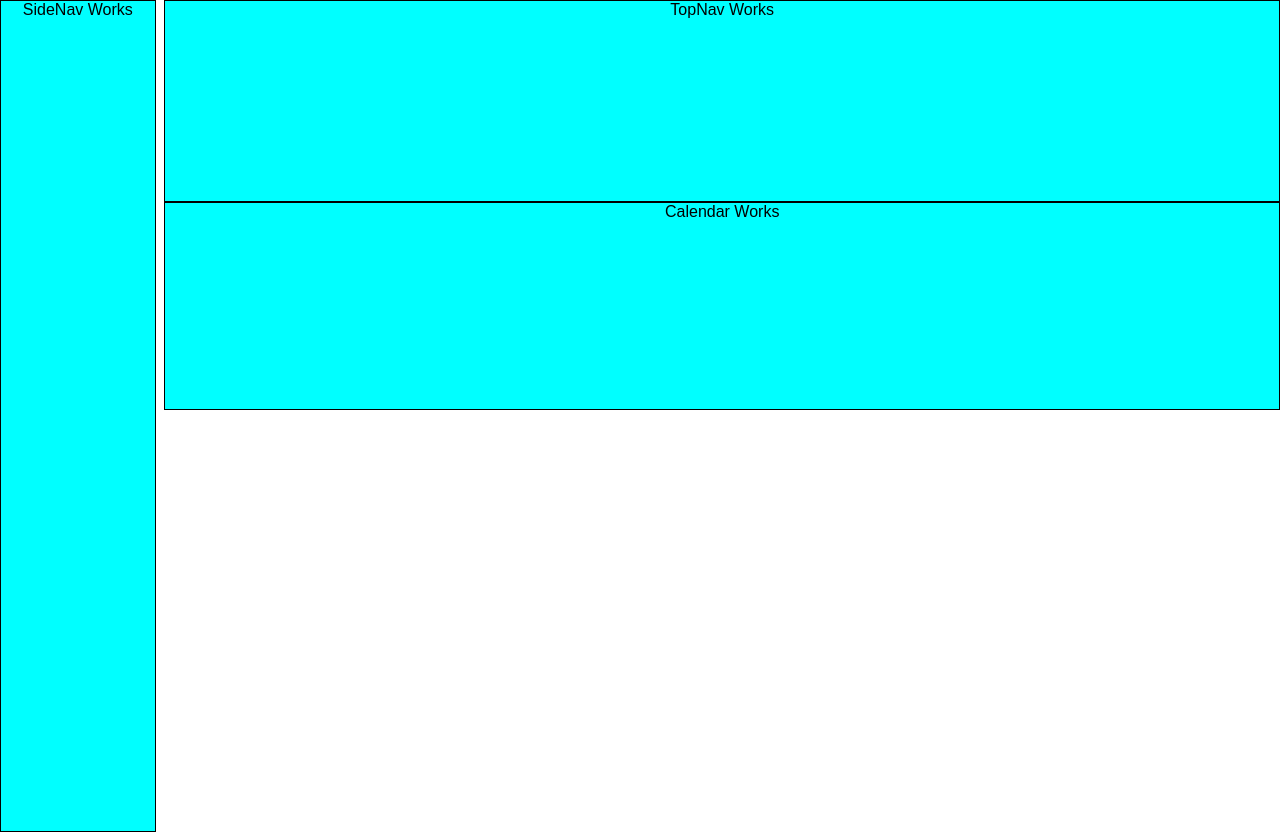
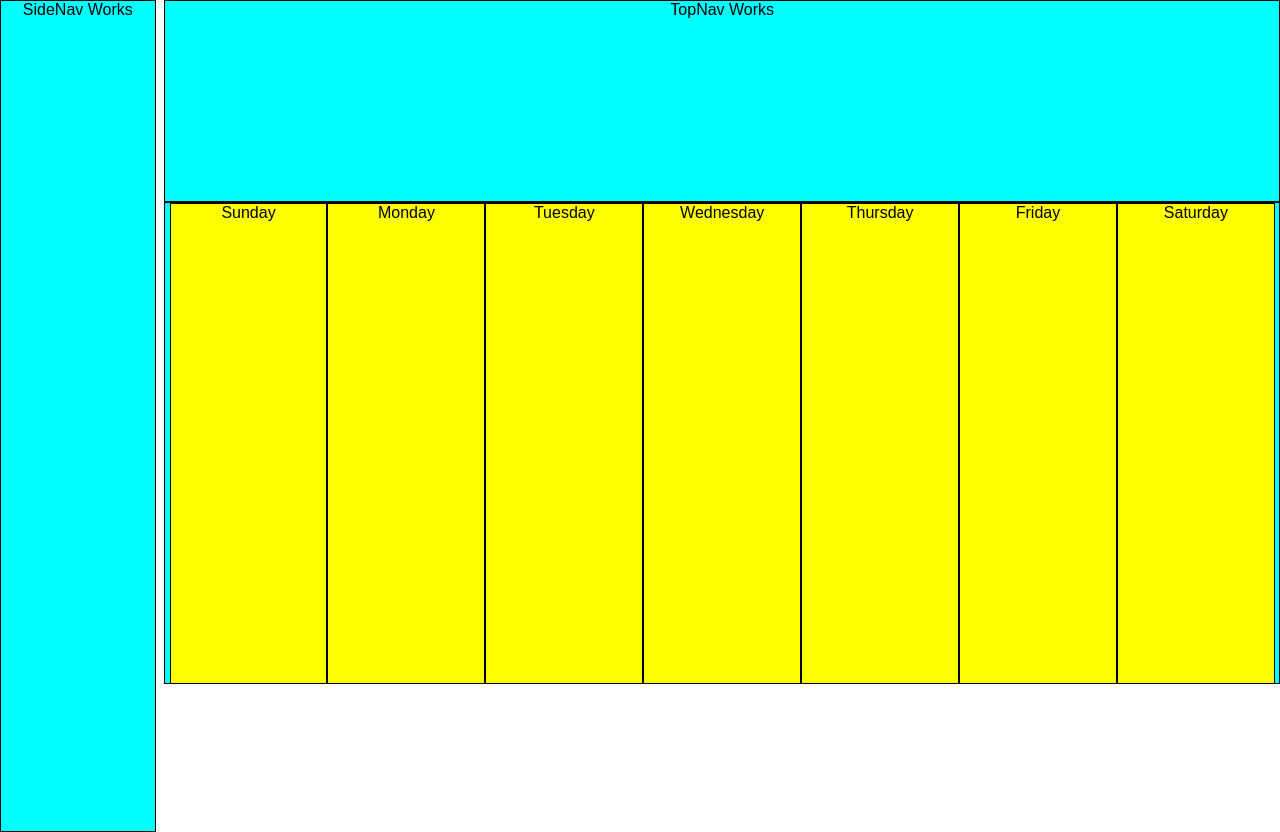
Before and after one commit to devinmounts/meeting-manager, a React (Create React App) app: page / in a window 1280 px wide. Built offline with nearby package versions, Linux system fonts and the light colour scheme; the HTML template or start-up script is replaced by a standard one.

Commit message:
add day columns to calendar.

```diff
--- a/src/components/Calendar.js
+++ b/src/components/Calendar.js
@@ -7,13 +7,51 @@ function Calendar(){
     border: 'solid black .5px',
     display: 'inline-block',
     float: 'right',
-    height: 'calc(16rem - 50px)',
+    height: 'calc(60vh - 0px)',
     position: 'relative',
     overflow: 'hidden',
   }
+
+  let weekRow = {
+    width: '100%',
+    height: '100%'
+
+  }
+
+  let dayColumn = {
+    display: 'inline-block',
+    width: '14%',
+    position: 'relative',
+    height: '100%',
+    border: 'solid black .5px',
+    backgroundColor: 'yellow'
+
+  }
   return(
     <div style={divStyle}>
-    Calendar Works
+      <div style={weekRow} >
+        <div style={dayColumn}>
+          <span>Sunday</span>
+        </div>
+        <div style={dayColumn}>
+          <span>Monday</span>
+        </div>
+        <div style={dayColumn}>
+          <span>Tuesday</span>
+        </div>
+        <div style={dayColumn}>
+          <span>Wednesday</span>
+        </div>
+        <div style={dayColumn}>
+          <span>Thursday</span>
+        </div>
+        <div style={dayColumn}>
+          <span>Friday</span>
+        </div>
+        <div style={dayColumn}>
+          <span>Saturday</span>
+        </div>
+      </div>
     </div>
   );
 
```
